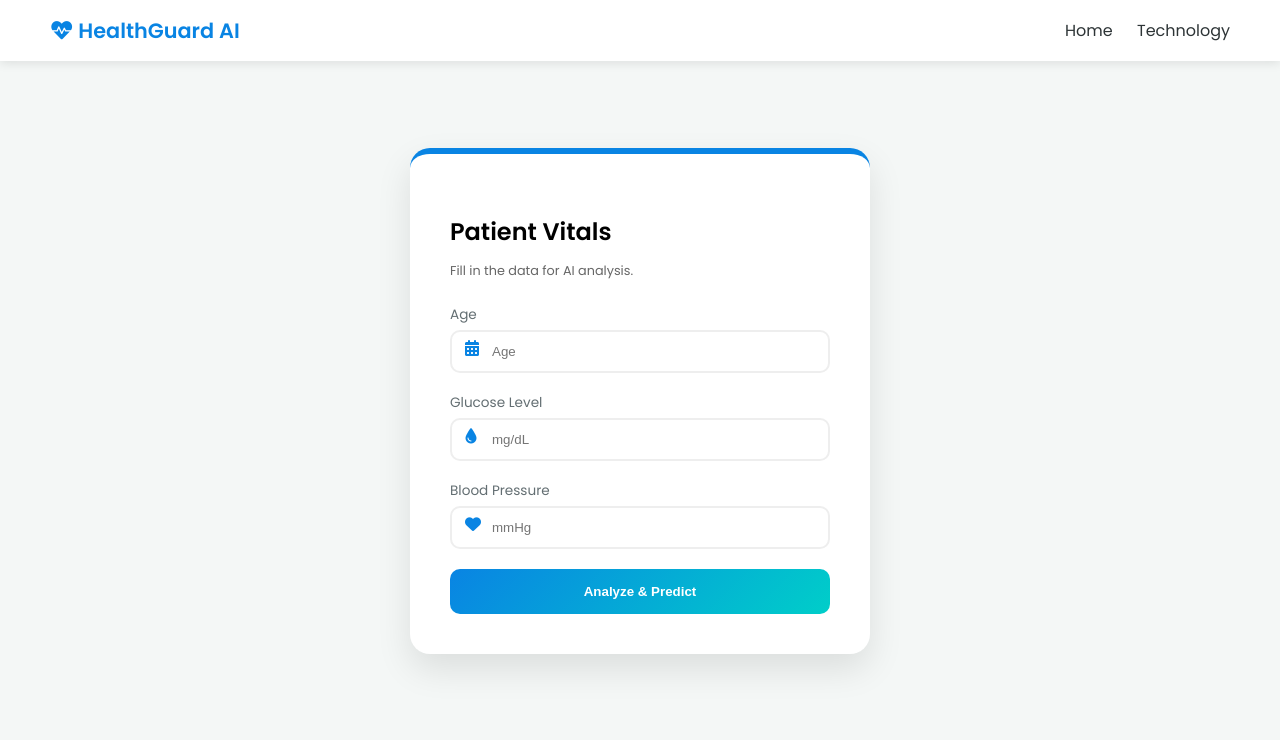
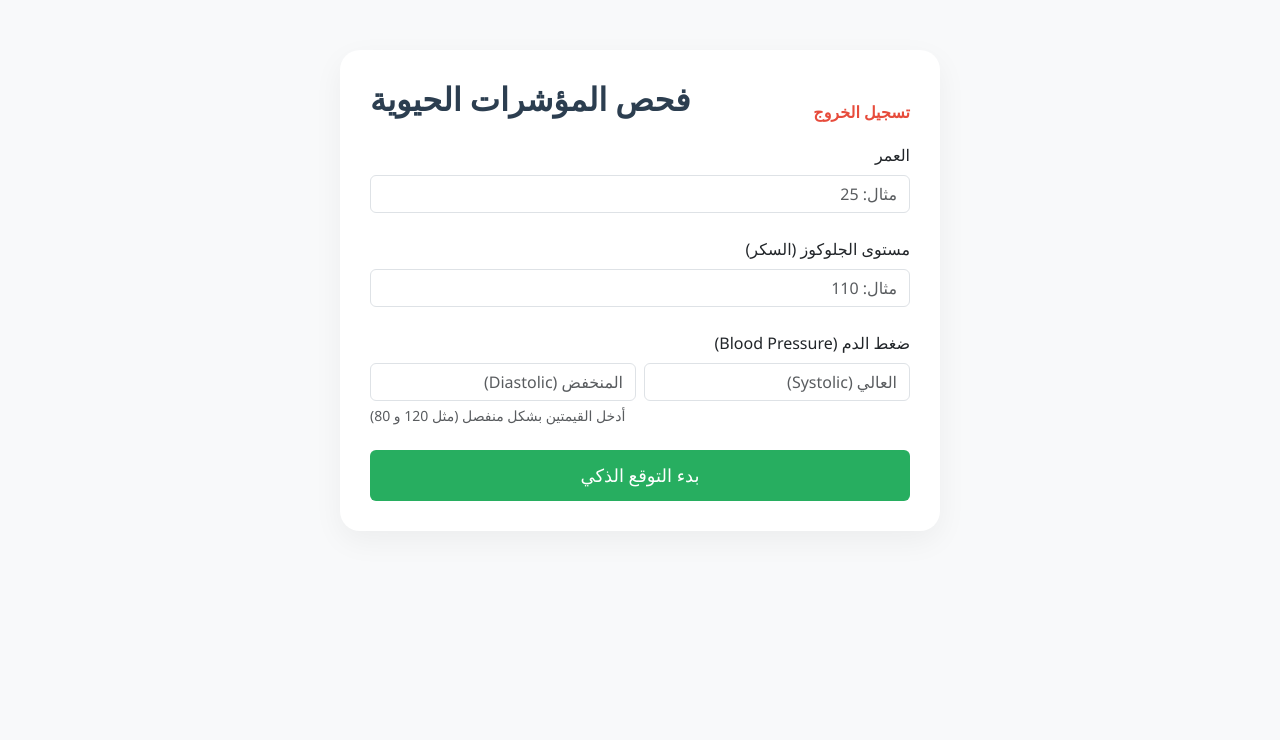
Before and after one commit to muzun44/Health-Guard-AI, a Flask app: page / in a window 1280 px wide. Shown: the top 740 px of the page. Run offline with Flask 3, Linux system fonts and the light colour scheme; parts of the project's set-up code (start-up, migrations or seed data) failed here and were passed over.

Commit message:
Update index.html

```diff
--- a/templates/index.html
+++ b/templates/index.html
@@ -1,56 +1,52 @@
-  <!DOCTYPE html>
-<html lang="en">
+<!DOCTYPE html>
+<html lang="ar" dir="rtl">
 <head>
     <meta charset="UTF-8">
-    <title>HealthGuard AI | Home</title>
-    <link href="https://fonts.googleapis.com/css2?family=Poppins:wght@300;400;600&display=swap" rel="stylesheet">
-    <link rel="stylesheet" href="https://cdnjs.cloudflare.com/ajax/libs/font-awesome/6.0.0/css/all.min.css">
+    <meta name="viewport" content="width=device-width, initial-scale=1.0">
+    <title>Health Guard AI - الفحص</title>
+    <link rel="stylesheet" href="https://cdn.jsdelivr.net/npm/bootstrap@5.3.0/dist/css/bootstrap.min.css">
     <style>
-        :root { --primary: #0984e3; --accent: #00cec9; --bg: #f4f7f6; }
-        body { font-family: 'Poppins', sans-serif; background: var(--bg); margin: 0; }
-        nav { background: white; padding: 15px 50px; display: flex; justify-content: space-between; align-items: center; box-shadow: 0 2px 10px rgba(0,0,0,0.1); }
-        .logo { font-weight: 600; color: var(--primary); font-size: 1.3rem; text-decoration: none; }
-        .nav-links a { text-decoration: none; color: #2d3436; margin-left: 20px; font-weight: 500; transition: 0.3s; }
-        .nav-links a:hover { color: var(--primary); }
-        .container { display: flex; justify-content: center; align-items: center; height: 85vh; }
-        .card { background: white; padding: 40px; border-radius: 20px; box-shadow: 0 15px 35px rgba(0,0,0,0.1); width: 380px; border-top: 6px solid var(--primary); }
-        .input-group { margin-bottom: 20px; text-align: left; position: relative; }
-        label { display: block; margin-bottom: 5px; font-size: 0.85rem; color: #636e72; }
-        input { width: 100%; padding: 12px 12px 12px 40px; border: 2px solid #eee; border-radius: 10px; box-sizing: border-box; }
-        .input-group i { position: absolute; left: 15px; top: 35px; color: var(--primary); }
-        button { width: 100%; padding: 15px; background: linear-gradient(135deg, var(--primary), var(--accent)); color: white; border: none; border-radius: 10px; font-weight: 600; cursor: pointer; transition: 0.3s; }
-        button:hover { transform: translateY(-2px); box-shadow: 0 5px 15px rgba(9,132,227,0.3); }
+        body { background-color: #f8f9fa; font-family: 'Segoe UI', sans-serif; }
+        .main-card { max-width: 600px; margin: 50px auto; background: white; padding: 30px; border-radius: 20px; box-shadow: 0 10px 30px rgba(0,0,0,0.05); }
+        .header-title { color: #2c3e50; font-weight: bold; margin-bottom: 25px; }
+        .btn-predict { background-color: #27ae60; border: none; padding: 12px; font-size: 18px; }
+        .btn-predict:hover { background-color: #219150; }
+        .logout-link { text-decoration: none; color: #e74c3c; font-weight: bold; }
     </style>
 </head>
 <body>
-    <nav>
-        <a href="/" class="logo"><i class="fas fa-heartbeat"></i> HealthGuard AI</a>
-        <div class="nav-links">
-            <a href="/">Home</a>
-            <a href="/about">Technology</a>
-        </div>
-    </nav>
-    <div class="container">
-        <div class="card">
-            <h2 style="margin-bottom:10px">Patient Vitals</h2>
-            <p style="font-size:0.8rem; color:#666; margin-bottom:25px">Fill in the data for AI analysis.</p>
+    <div class="container text-end">
+        <div class="main-card">
+            <div class="d-flex justify-content-between align-items-center">
+                <a href="/logout" class="logout-link">تسجيل الخروج</a>
+                <h2 class="header-title">فحص المؤشرات الحيوية</h2>
+            </div>
+
             <form action="/predict" method="POST">
-                <div class="input-group">
-                    <label>Age</label>
-                    <i class="fas fa-calendar-alt"></i>
-                    <input type="number" name="age" placeholder="Age" required>
+                <div class="mb-4 text-start">
+                    <label class="form-label text-end d-block">العمر</label>
+                    <input type="number" name="age" class="form-control" placeholder="مثال: 25" required>
                 </div>
-                <div class="input-group">
-                    <label>Glucose Level</label>
-                    <i class="fas fa-tint"></i>
-                    <input type="number" name="glucose" placeholder="mg/dL" required>
+
+                <div class="mb-4 text-start">
+                    <label class="form-label text-end d-block">مستوى الجلوكوز (السكر)</label>
+                    <input type="number" name="glucose" class="form-control" placeholder="مثال: 110" required>
                 </div>
-                <div class="input-group">
-                    <label>Blood Pressure</label>
-                    <i class="fas fa-heart"></i>
-                    <input type="number" name="blood_pressure" placeholder="mmHg" required>
+
+                <div class="mb-4 text-start">
+                    <label class="form-label text-end d-block">ضغط الدم (Blood Pressure)</label>
+                    <div class="row g-2">
+                        <div class="col">
+                            <input type="number" name="systolic" class="form-control" placeholder="العالي (Systolic)" required>
+                        </div>
+                        <div class="col">
+                            <input type="number" name="diastolic" class="form-control" placeholder="المنخفض (Diastolic)" required>
+                        </div>
+                    </div>
+                    <small class="text-muted mt-1 d-block">أدخل القيمتين بشكل منفصل (مثل 120 و 80)</small>
                 </div>
-                <button type="submit">Analyze & Predict</button>
+
+                <button type="submit" class="btn btn-predict w-100 text-white">بدء التوقع الذكي</button>
             </form>
         </div>
     </div>
```
